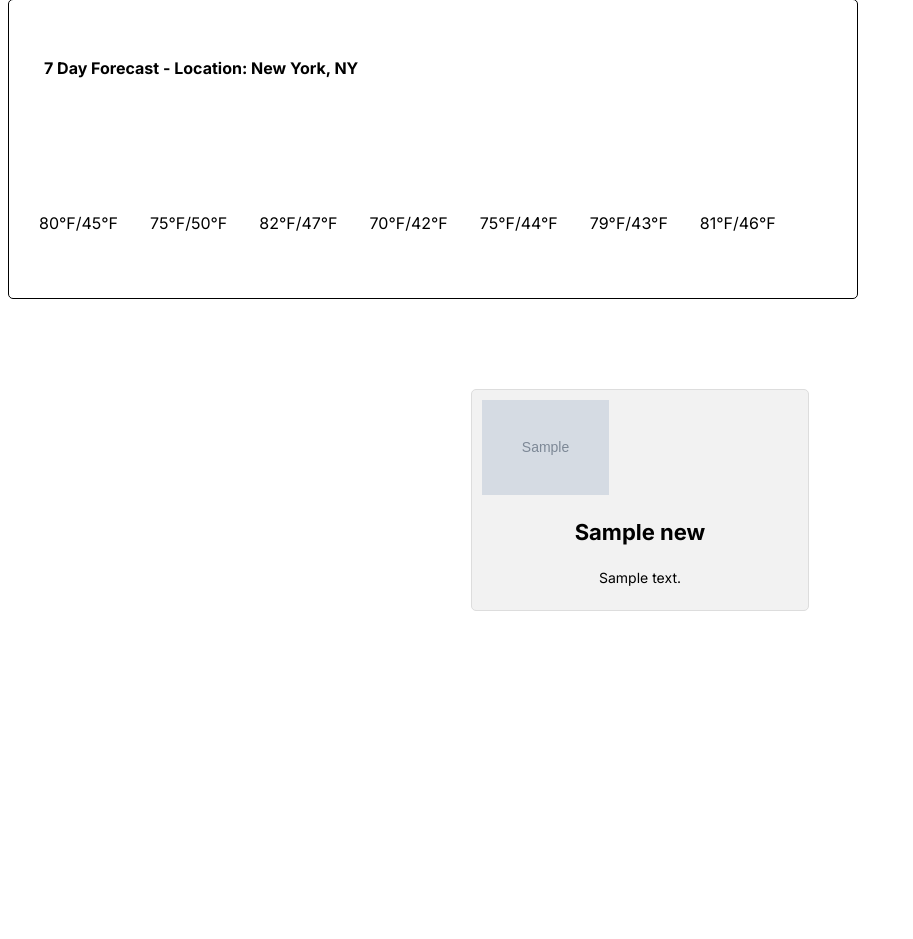
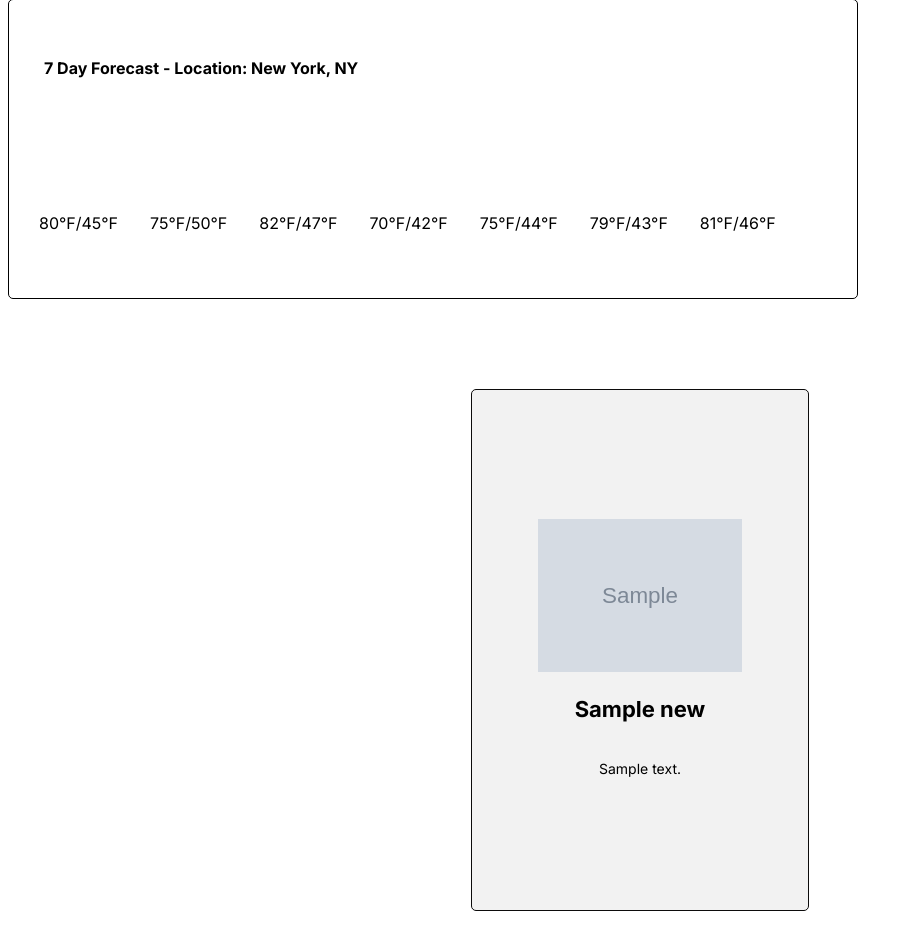
Before and after one commit to Breathing-ls-Fun/Newsfeed-app, a Django app: template templates/home.html in a window 1280 px wide. Shown: the part 162-1101 px from the top of the page, without its empty margins (0-913 px from the left). Before the commit the page ends 773 px from the top, so only its background shows below. Run offline with Django 3.2, Linux system fonts and the light colour scheme; the template is opened without the code that fills it: most values are stand-ins (such as "Sample title", 1, 10 or a date in 2020); grey boxes marked "Sample" are stand-in pictures.

Commit message:
fixed styling issues of the articles

```diff
--- a/user/static/css/home.css
+++ b/user/static/css/home.css
@@ -208,36 +208,46 @@ li {
     margin-top: 80px;
 }
 
-#first {
-    width: 50px;
-    height: 24px;
-    font-family: 'Inter';
-    font-style: normal;
-    font-weight: 400;
-    font-size: 16px;
-    line-height: 18px;
+.news-container {
     display: flex;
+    justify-content: center;
     align-items: center;
-    color: #000000;
-    flex: none;
-    order: 0;
-    flex-grow: 0;
+    column-gap: 25px;
+    flex-wrap: wrap;
+    flex-direction: row;
+    margin-top: 90px;
 }
 
-.container {
-  display: flex;
-  justify-content: center;
-  align-items: center;
-  height: 100vh;
+.news-column {
+    display: flex;
+    justify-content: center;
+    align-items: center;
+    width: 25%;
+    height: 500px;
+    padding: 10px;
+    margin-bottom: 20px;
+    background-color: #f2f2f2;
+    border: 1px solid #0c0b0b;
+    text-align: center;
+    border-radius: 5px;
 
 }
 
+.news-article{
+    display: flex;
+    flex-direction: column;
+    padding: 16px;
+}
+
 .article-image {
-    display: block;
-    max-width:230px;
-    max-height:95px;
+    display: flex;
     width: auto;
-    height: auto;
+    height: 12vw;
+    overflow: hidden;
+    justify-content: center;
+    align-items: center;
+    margin-top: 10px;
+    object-fit: cover;
 }
 
 #article-title {
@@ -263,26 +273,6 @@ li {
     font-size: 14px;
 }
 
-.news-container {
-    display: flex;
-    justify-content: center;
-    align-items: center;
-    column-gap: 25px;
-    flex-wrap: wrap;
-    flex-direction: row;
-    margin-top: 90px;
-}
-
-.news-column {
-    width: 25%;
-    padding: 10px;
-    margin-bottom: 20px;
-    background-color: #f2f2f2;
-    border: 1px solid #ddd;
-    text-align: center;
-    border-radius: 5px;
-}
-
 @media screen and (max-width: 768px) {
 .news-column {
     width: 100%;
```
